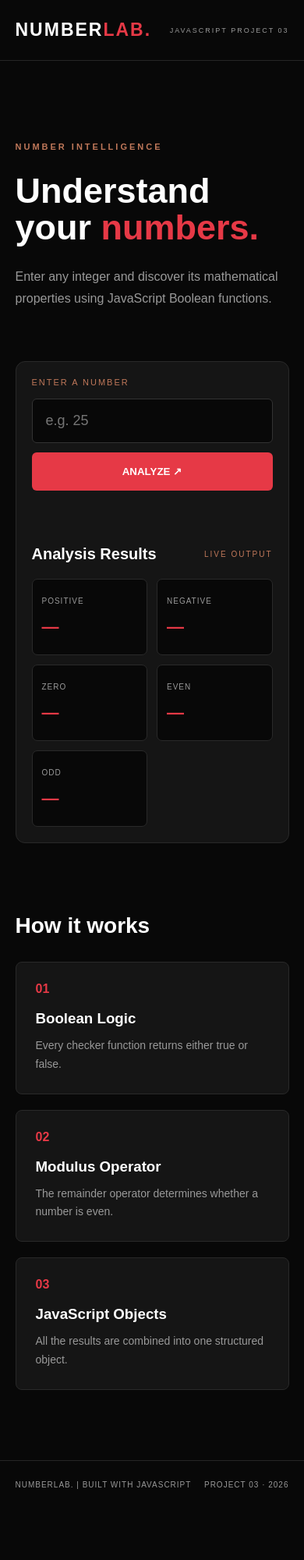
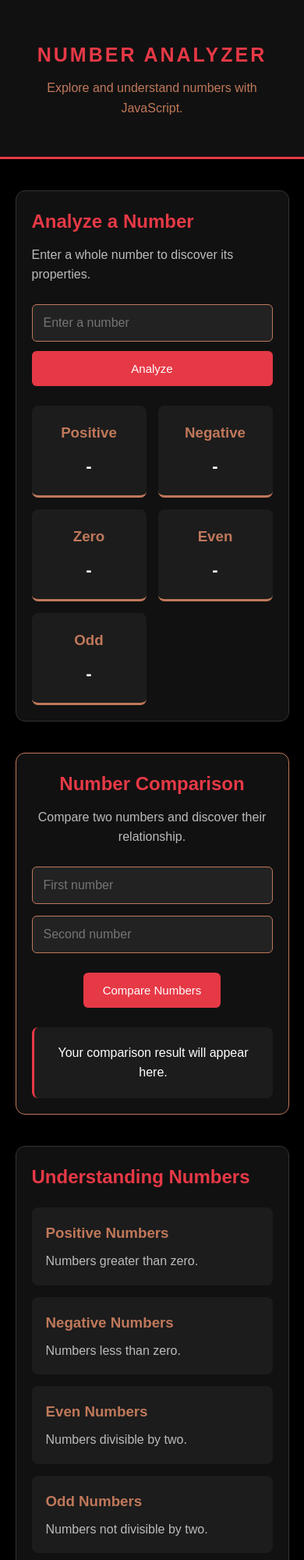
Before and after one commit to michaelwawiny/js-number-analyzer, a plain HTML site: page index.html in a window 390 px wide. Shown: the top 2000 px of the page at 78% size. Before the commit the page ends 1934 px from the top, so only its background shows below. Drawn offline with Linux system fonts and the light colour scheme.

Commit message:
Add number comparison feature

```diff
--- a/index.html
+++ b/index.html
@@ -1,120 +1,120 @@
 <!DOCTYPE html>
 <html lang="en">
-
 <head>
     <meta charset="UTF-8">
     <meta name="viewport" content="width=device-width, initial-scale=1.0">
-
     <title>Number Analyzer</title>
-
     <link rel="stylesheet" href="style.css">
 </head>
-
 <body>
 
     <header>
-        <div class="logo">NUMBER<span>LAB.</span></div>
-        <p>JAVASCRIPT PROJECT 03</p>
+        <h1>NUMBER ANALYZER</h1>
+        <p>Explore and understand numbers with JavaScript.</p>
     </header>
 
     <main>
 
-        <section class="hero">
-            <span class="tag">NUMBER INTELLIGENCE</span>
+        <!-- NUMBER ANALYZER -->
+        <section class="analyzer-section">
+            <h2>Analyze a Number</h2>
+            <p>Enter a whole number to discover its properties.</p>
 
-            <h1>Understand<br>your <span>numbers.</span></h1>
+            <div class="input-group">
+                <input
+                    type="number"
+                    id="numberInput"
+                    placeholder="Enter a number"
+                >
+                <button id="analyzeBtn">Analyze</button>
+            </div>
 
-            <p>
-                Enter any integer and discover its mathematical
-                properties using JavaScript Boolean functions.
-            </p>
+            <div class="results-grid">
+
+                <div class="result-card">
+                    <h3>Positive</h3>
+                    <p id="positiveResult">-</p>
+                </div>
+
+                <div class="result-card">
+                    <h3>Negative</h3>
+                    <p id="negativeResult">-</p>
+                </div>
+
+                <div class="result-card">
+                    <h3>Zero</h3>
+                    <p id="zeroResult">-</p>
+                </div>
+
+                <div class="result-card">
+                    <h3>Even</h3>
+                    <p id="evenResult">-</p>
+                </div>
+
+                <div class="result-card">
+                    <h3>Odd</h3>
+                    <p id="oddResult">-</p>
+                </div>
+
+            </div>
         </section>
 
+        <!-- NUMBER COMPARISON TOOL -->
+        <section class="comparison-section">
 
-        <section class="analyzer">
+            <h2>Number Comparison</h2>
+            <p>Compare two numbers and discover their relationship.</p>
 
-            <label for="numberInput">ENTER A NUMBER</label>
-
-            <div class="input-group">
+            <div class="comparison-inputs">
 
                 <input
                     type="number"
-                    id="numberInput"
-                    placeholder="e.g. 25"
-                    step="1"
+                    id="firstNumber"
+                    placeholder="First number"
                 >
 
-                <button id="analyzeBtn">ANALYZE ↗</button>
+                <input
+                    type="number"
+                    id="secondNumber"
+                    placeholder="Second number"
+                >
 
             </div>
 
-            <p id="errorMessage"></p>
+            <button id="compareBtn">Compare Numbers</button>
 
-
-            <div class="results" id="results">
-
-                <div class="result-header">
-                    <h2>Analysis Results</h2>
-                    <span>LIVE OUTPUT</span>
-                </div>
-
-                <div class="result-grid">
-
-                    <div class="result-card">
-                        <p>POSITIVE</p>
-                        <h3 id="positive">—</h3>
-                    </div>
-
-                    <div class="result-card">
-                        <p>NEGATIVE</p>
-                        <h3 id="negative">—</h3>
-                    </div>
-
-                    <div class="result-card">
-                        <p>ZERO</p>
-                        <h3 id="zero">—</h3>
-                    </div>
-
-                    <div class="result-card">
-                        <p>EVEN</p>
-                        <h3 id="even">—</h3>
-                    </div>
-
-                    <div class="result-card">
-                        <p>ODD</p>
-                        <h3 id="odd">—</h3>
-                    </div>
-
-                </div>
-
+            <div id="comparisonResult" class="comparison-result">
+                Your comparison result will appear here.
             </div>
 
         </section>
 
+        <!-- EXPLANATION -->
+        <section class="information-section">
 
-        <section class="explanation">
+            <h2>Understanding Numbers</h2>
 
-            <h2>How it works</h2>
+            <div class="information-grid">
 
-            <div class="explanation-grid">
+                <div>
+                    <h3>Positive Numbers</h3>
+                    <p>Numbers greater than zero.</p>
+                </div>
 
-                <article>
-                    <span>01</span>
-                    <h3>Boolean Logic</h3>
-                    <p>Every checker function returns either true or false.</p>
-                </article>
+                <div>
+                    <h3>Negative Numbers</h3>
+                    <p>Numbers less than zero.</p>
+                </div>
 
-                <article>
-                    <span>02</span>
-                    <h3>Modulus Operator</h3>
-                    <p>The remainder operator determines whether a number is even.</p>
-                </article>
+                <div>
+                    <h3>Even Numbers</h3>
+                    <p>Numbers divisible by two.</p>
+                </div>
 
-                <article>
-                    <span>03</span>
-                    <h3>JavaScript Objects</h3>
-                    <p>All the results are combined into one structured object.</p>
-                </article>
+                <div>
+                    <h3>Odd Numbers</h3>
+                    <p>Numbers not divisible by two.</p>
+                </div>
 
             </div>
 
@@ -122,15 +122,14 @@
 
     </main>
 
-
     <footer>
-        <p>NUMBERLAB. | BUILT WITH JAVASCRIPT</p>
-        <p>PROJECT 03 · 2026</p>
+        <p>Built with HTML, CSS and JavaScript.</p>
+        <p>JavaScript Number Analyzer &copy; 2026</p>
     </footer>
-
 
     <script src="script.js"></script>
     <script src="app.js"></script>
+    <script src="comparison.js"></script>
 
 </body>
 </html>
--- a/style.css
+++ b/style.css
@@ -1,319 +1,212 @@
-/* =================================
-   GENERAL STYLING
-================================= */
-
 * {
     margin: 0;
     padding: 0;
     box-sizing: border-box;
 }
 
-:root {
-    --black: #080808;
-    --red: #E63946;
-    --clay: #C0785A;
-    --white: #ffffff;
-    --gray: #999999;
-    --card: #151515;
+body {
+    background: #000000;
+    color: #ffffff;
+    font-family: Arial, sans-serif;
+    line-height: 1.6;
 }
 
-body {
-    background: var(--black);
-    color: var(--white);
-    font-family: Arial, sans-serif;
-    min-height: 100vh;
+/* HEADER */
+
+header {
+    text-align: center;
+    padding: 50px 20px;
+    background: #111111;
+    border-bottom: 3px solid #E63946;
 }
 
-
-/* =================================
-   HEADER
-================================= */
-
-header {
-    display: flex;
-    justify-content: space-between;
-    align-items: center;
-    padding: 30px 9%;
-    border-bottom: 1px solid #252525;
-}
-
-.logo {
-    font-size: 23px;
-    font-weight: 900;
-    letter-spacing: 2px;
-}
-
-.logo span {
-    color: var(--red);
+header h1 {
+    color: #E63946;
+    font-size: 35px;
+    letter-spacing: 3px;
 }
 
 header p {
-    color: var(--gray);
-    font-size: 11px;
-    letter-spacing: 2px;
+    color: #C0785A;
+    margin-top: 10px;
 }
 
-
-/* =================================
-   MAIN
-================================= */
+/* GENERAL SECTIONS */
 
 main {
-    width: 82%;
-    max-width: 1100px;
-    margin: auto;
+    width: 90%;
+    max-width: 1000px;
+    margin: 40px auto;
 }
 
-
-/* =================================
-   HERO
-================================= */
-
-.hero {
-    padding: 100px 0 65px;
-    max-width: 650px;
-}
-
-.tag {
-    color: var(--clay);
-    font-size: 11px;
-    letter-spacing: 3px;
-    font-weight: bold;
-}
-
-.hero h1 {
-    font-size: clamp(45px, 7vw, 78px);
-    line-height: 1.05;
-    margin: 25px 0;
-}
-
-.hero h1 span {
-    color: var(--red);
-}
-
-.hero p {
-    color: var(--gray);
-    line-height: 1.8;
-    max-width: 500px;
-}
-
-
-/* =================================
-   ANALYZER
-================================= */
-
-.analyzer {
-    background: var(--card);
-    border: 1px solid #292929;
-    padding: 35px;
+section {
+    margin-bottom: 40px;
+    padding: 30px;
+    background: #111111;
+    border: 1px solid #333333;
     border-radius: 12px;
 }
 
-.analyzer label {
-    display: block;
-    font-size: 11px;
-    letter-spacing: 2px;
-    margin-bottom: 15px;
-    color: var(--clay);
+section h2 {
+    color: #E63946;
+    margin-bottom: 10px;
 }
+
+section > p {
+    color: #bbbbbb;
+}
+
+/* NUMBER ANALYZER */
 
 .input-group {
     display: flex;
     gap: 12px;
+    margin: 25px 0;
 }
 
 input {
-    flex: 1;
+    padding: 14px;
+    background: #222222;
+    color: white;
+    border: 1px solid #C0785A;
+    border-radius: 6px;
+    font-size: 16px;
     min-width: 0;
-    padding: 17px;
-    background: #080808;
-    border: 1px solid #333;
-    color: white;
-    font-size: 18px;
-    outline: none;
-    border-radius: 6px;
 }
 
-input:focus {
-    border-color: var(--red);
+.input-group input {
+    flex: 1;
 }
 
 button {
-    background: var(--red);
+    padding: 14px 25px;
+    background: #E63946;
     color: white;
     border: none;
-    padding: 0 25px;
-    font-weight: bold;
+    border-radius: 6px;
     cursor: pointer;
-    border-radius: 6px;
+    font-size: 15px;
     transition: 0.3s;
 }
 
 button:hover {
-    background: var(--clay);
+    background: #C0785A;
 }
 
-#errorMessage {
-    color: var(--red);
-    font-size: 13px;
-    margin-top: 12px;
-    min-height: 18px;
-}
+/* RESULTS */
 
-
-/* =================================
-   RESULTS
-================================= */
-
-.results {
-    margin-top: 40px;
-}
-
-.result-header {
-    display: flex;
-    justify-content: space-between;
-    align-items: center;
-    margin-bottom: 20px;
-}
-
-.result-header h2 {
-    font-size: 20px;
-}
-
-.result-header span {
-    font-size: 10px;
-    color: var(--clay);
-    letter-spacing: 2px;
-}
-
-.result-grid {
+.results-grid {
     display: grid;
-    grid-template-columns: repeat(5, 1fr);
-    gap: 12px;
+    grid-template-columns: repeat(auto-fit, minmax(140px, 1fr));
+    gap: 15px;
 }
 
 .result-card {
-    background: #080808;
-    padding: 22px 12px;
-    border: 1px solid #292929;
-    border-radius: 7px;
+    background: #1c1c1c;
+    padding: 20px;
+    text-align: center;
+    border-radius: 8px;
+    border-bottom: 3px solid #C0785A;
+}
+
+.result-card h3 {
+    color: #C0785A;
+    margin-bottom: 10px;
 }
 
 .result-card p {
-    font-size: 10px;
-    color: var(--gray);
-    letter-spacing: 1px;
+    font-size: 22px;
+    font-weight: bold;
 }
 
-.result-card h3 {
-    font-size: 22px;
-    margin-top: 15px;
-    color: var(--red);
+/* NUMBER COMPARISON */
+
+.comparison-section {
+    text-align: center;
+    border-color: #C0785A;
 }
 
-.result-card h3.true {
+.comparison-inputs {
+    display: flex;
+    gap: 15px;
+    margin: 25px 0;
+}
+
+.comparison-inputs input {
+    flex: 1;
+    width: 50%;
+}
+
+.comparison-result {
+    margin-top: 25px;
+    padding: 20px;
+    background: #1c1c1c;
+    border-radius: 8px;
+    border-left: 3px solid #E63946;
+}
+
+.comparison-result h3 {
+    color: #E63946;
+    margin-bottom: 10px;
+}
+
+.comparison-result p {
     color: #C0785A;
 }
 
+/* INFORMATION SECTION */
 
-/* =================================
-   EXPLANATION
-================================= */
-
-.explanation {
-    padding: 90px 0;
+.information-grid {
+    display: grid;
+    grid-template-columns: repeat(auto-fit, minmax(180px, 1fr));
+    gap: 15px;
+    margin-top: 20px;
 }
 
-.explanation h2 {
-    font-size: 28px;
-    margin-bottom: 30px;
-}
-
-.explanation-grid {
-    display: grid;
-    grid-template-columns: repeat(3, 1fr);
-    gap: 20px;
-}
-
-.explanation article {
-    padding: 25px;
-    background: var(--card);
-    border: 1px solid #292929;
+.information-grid div {
+    background: #1c1c1c;
+    padding: 18px;
     border-radius: 8px;
 }
 
-.explanation article span {
-    color: var(--red);
-    font-weight: bold;
+.information-grid h3 {
+    color: #C0785A;
+    margin-bottom: 8px;
 }
 
-.explanation article h3 {
-    margin: 18px 0 12px;
+.information-grid p {
+    color: #bbbbbb;
 }
 
-.explanation article p {
-    color: var(--gray);
-    font-size: 14px;
-    line-height: 1.7;
+/* FOOTER */
+
+footer {
+    text-align: center;
+    padding: 30px;
+    background: #111111;
+    border-top: 2px solid #E63946;
+    color: #888888;
 }
 
+/* RESPONSIVE DESIGN */
 
-/* =================================
-   FOOTER
-================================= */
+@media (max-width: 600px) {
 
-footer {
-    padding: 30px 9%;
-    border-top: 1px solid #252525;
-    display: flex;
-    justify-content: space-between;
-    color: var(--gray);
-    font-size: 10px;
-    letter-spacing: 1px;
-}
-
-
-/* =================================
-   RESPONSIVE DESIGN
-================================= */
-
-@media (max-width: 750px) {
-
-    main {
-        width: 90%;
+    header h1 {
+        font-size: 25px;
     }
 
-    .result-grid {
-        grid-template-columns: repeat(2, 1fr);
+    .input-group,
+    .comparison-inputs {
+        flex-direction: column;
     }
 
-    .explanation-grid {
-        grid-template-columns: 1fr;
+    .comparison-inputs input {
+        width: 100%;
     }
 
-    header {
-        padding: 25px 5%;
-    }
-
-    header p {
-        font-size: 9px;
-    }
-
-    .analyzer {
+    section {
         padding: 20px;
     }
 
-    .input-group {
-        flex-direction: column;
-    }
-
-    button {
-        padding: 17px;
-    }
-
-    footer {
-        padding: 25px 5%;
-        gap: 15px;
-        flex-wrap: wrap;
-    }
 }
```
Also changed, not shown: app.js (+31 -53 lines), comparison.js (added, +85 -0 lines), script.js (+6 -22 lines), 1 other file.
